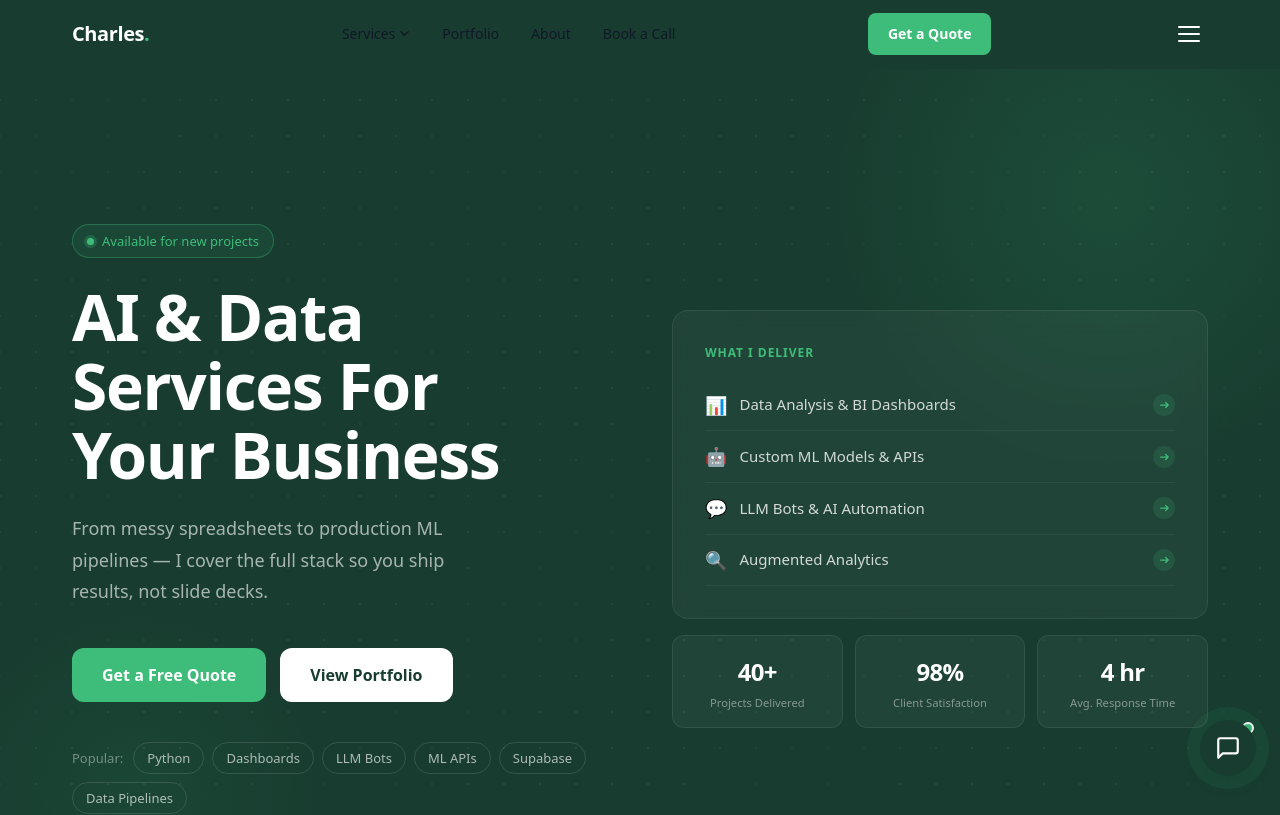
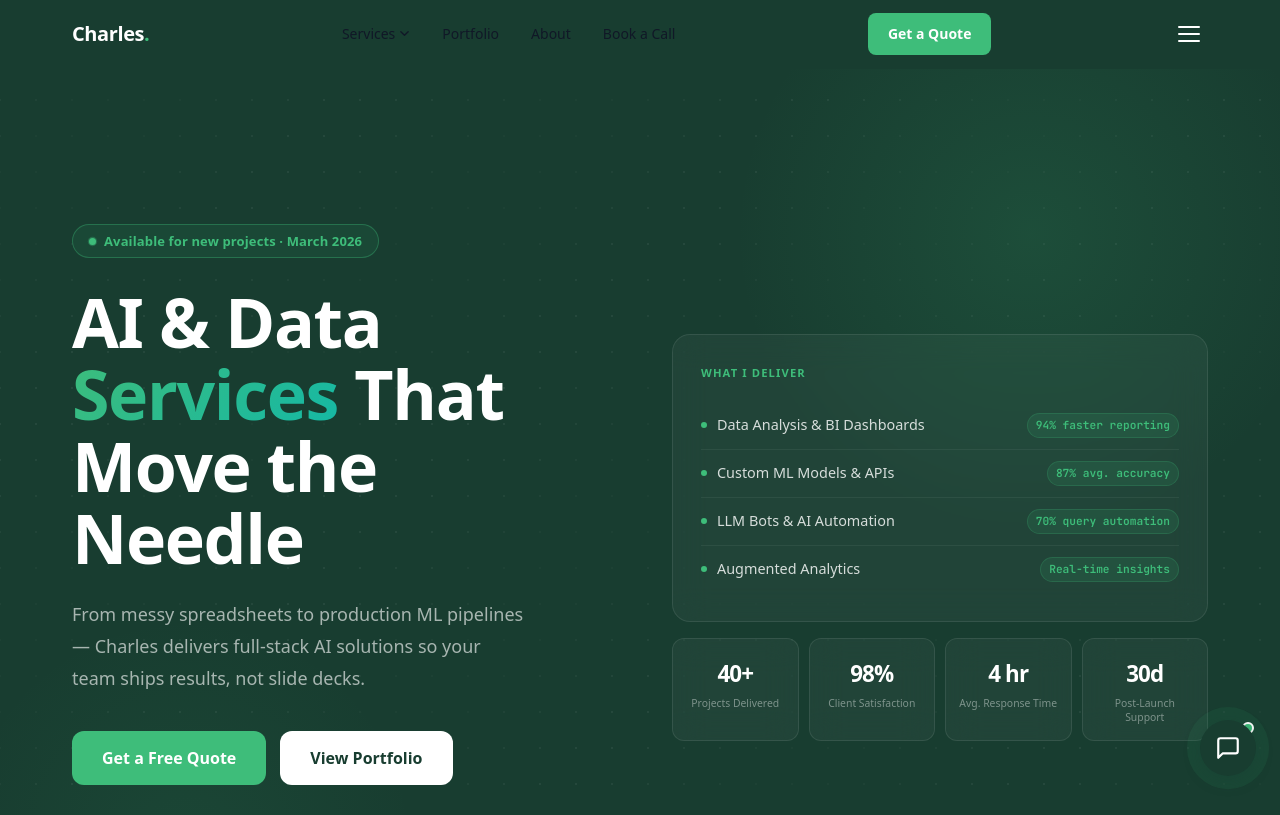
Before and after one commit to charlesAlgo/Binary01, a Next.js app in the folder web/: page / in a window 1280 px wide. Shown: the top 815 px of the page. Built offline with nearby package versions, Linux system fonts and the light colour scheme; a web font is replaced by a local one.

Commit message:
feat: animated hero — Framer Motion, dot grid, stats, trust bar

```diff
--- a/web/components/home/Hero.tsx
+++ b/web/components/home/Hero.tsx
@@ -1,21 +1,36 @@
 "use client";
 
 import { useEffect, useRef } from "react";
+import { motion } from "framer-motion";
 import CTAButton from "@/components/CTAButton";
 import Link from "next/link";
-
-const POPULAR_TAGS = ["Python", "Dashboards", "LLM Bots", "ML APIs", "Supabase", "Data Pipelines"];
 
 const STATS = [
   { number: "40+",  label: "Projects Delivered" },
   { number: "98%",  label: "Client Satisfaction" },
   { number: "4 hr", label: "Avg. Response Time" },
+  { number: "30d",  label: "Post-Launch Support" },
 ];
+
+const SERVICES_LIST = [
+  { label: "Data Analysis & BI Dashboards",  metric: "94% faster reporting" },
+  { label: "Custom ML Models & APIs",         metric: "87% avg. accuracy" },
+  { label: "LLM Bots & AI Automation",        metric: "70% query automation" },
+  { label: "Augmented Analytics",             metric: "Real-time insights" },
+];
+
+const container = {
+  hidden: {},
+  show: { transition: { staggerChildren: 0.11 } },
+};
+const item = {
+  hidden: { opacity: 0, y: 22 },
+  show:   { opacity: 1, y: 0, transition: { duration: 0.55, ease: [0.22, 1, 0.36, 1] } },
+};
 
 export default function Hero() {
   const canvasRef = useRef<HTMLCanvasElement>(null);
 
-  /* Gentle animated particle grid */
   useEffect(() => {
     const canvas = canvasRef.current;
     if (!canvas) return;
@@ -38,12 +53,10 @@ export default function Hero() {
       const rows = Math.ceil(canvas.height / 36);
       for (let r = 0; r <= rows; r++) {
         for (let c = 0; c <= cols; c++) {
-          const x = c * 36;
-          const y = r * 36;
           const wave = Math.sin(t * 0.4 + c * 0.5 + r * 0.5) * 0.5 + 0.5;
           ctx.beginPath();
-          ctx.arc(x, y, 1, 0, Math.PI * 2);
-          ctx.fillStyle = `rgba(255,255,255,${0.04 + wave * 0.06})`;
+          ctx.arc(c * 36, r * 36, 1, 0, Math.PI * 2);
+          ctx.fillStyle = `rgba(255,255,255,${0.03 + wave * 0.05})`;
           ctx.fill();
         }
       }
@@ -64,104 +77,119 @@ export default function Hero() {
         position: "relative",
         backgroundColor: "var(--color-hero)",
         paddingTop: "clamp(7rem, 14vw, 10rem)",
-        paddingBottom: "clamp(4rem, 8vw, 6rem)",
+        paddingBottom: "clamp(5rem, 10vw, 7rem)",
         overflow: "hidden",
       }}
     >
       {/* Animated dot grid */}
-      <canvas
-        ref={canvasRef}
-        aria-hidden="true"
+      <canvas ref={canvasRef} aria-hidden="true"
         style={{ position: "absolute", inset: 0, width: "100%", height: "100%", pointerEvents: "none" }}
       />
 
-      {/* Soft radial glow */}
-      <div aria-hidden="true" style={{ position: "absolute", top: "-20%", right: "-10%", width: "600px", height: "600px", borderRadius: "50%", background: "radial-gradient(circle, rgba(62,189,122,0.12) 0%, transparent 65%)", pointerEvents: "none" }} />
-      <div aria-hidden="true" style={{ position: "absolute", bottom: "-10%", left: "-5%", width: "400px", height: "400px", borderRadius: "50%", background: "radial-gradient(circle, rgba(62,189,122,0.07) 0%, transparent 65%)", pointerEvents: "none" }} />
+      {/* Radial glows */}
+      <div aria-hidden="true" style={{ position: "absolute", top: "-20%", right: "-8%", width: "700px", height: "700px", borderRadius: "50%", background: "radial-gradient(circle, rgba(62,189,122,0.13) 0%, transparent 60%)", pointerEvents: "none" }} />
+      <div aria-hidden="true" style={{ position: "absolute", bottom: "-15%", left: "-5%", width: "500px", height: "500px", borderRadius: "50%", background: "radial-gradient(circle, rgba(62,189,122,0.07) 0%, transparent 65%)", pointerEvents: "none" }} />
 
       <div className="section-wrapper" style={{ position: "relative" }}>
-        <div style={{ display: "grid", gridTemplateColumns: "1fr 1fr", gap: "clamp(2rem, 5vw, 5rem)", alignItems: "center" }}>
+        <motion.div
+          variants={container}
+          initial="hidden"
+          animate="show"
+          style={{ display: "grid", gridTemplateColumns: "1fr 1fr", gap: "clamp(2rem, 5vw, 5rem)", alignItems: "center" }}
+          className="grid-cols-1 lg:grid-cols-2"
+        >
+          {/* ── Left: copy ── */}
+          <div>
+            {/* Available badge */}
+            <motion.div variants={item} style={{ display: "inline-flex", alignItems: "center", gap: "8px", padding: "5px 16px", borderRadius: "999px", border: "1px solid rgba(62,189,122,0.35)", backgroundColor: "rgba(62,189,122,0.09)", marginBottom: "1.75rem" }}>
+              <span className="pulse-ring" style={{ width: "7px", height: "7px", borderRadius: "50%", backgroundColor: "var(--color-accent)", display: "inline-block" }} />
+              <span style={{ fontSize: "0.8125rem", fontWeight: 600, color: "var(--color-accent)", fontFamily: "var(--font-body)", letterSpacing: "0.01em" }}>
+                Available for new projects · March 2026
+              </span>
+            </motion.div>
 
-          {/* Left — copy */}
-          <div>
-            <div style={{ display: "inline-flex", alignItems: "center", gap: "8px", padding: "5px 14px", borderRadius: "999px", border: "1px solid rgba(62,189,122,0.35)", backgroundColor: "rgba(62,189,122,0.08)", marginBottom: "1.5rem" }}>
-              <span style={{ width: "7px", height: "7px", borderRadius: "50%", backgroundColor: "var(--color-accent)", display: "inline-block", boxShadow: "0 0 0 3px rgba(62,189,122,0.25)" }} />
-              <span style={{ fontSize: "0.8125rem", fontWeight: 500, color: "var(--color-accent)", fontFamily: "var(--font-body)" }}>
-                Available for new projects
-              </span>
-            </div>
+            {/* Headline */}
+            <motion.h1 variants={item} style={{ color: "#fff", maxWidth: "14ch", marginBottom: "1.5rem", lineHeight: 1.06, fontSize: "clamp(2.5rem, 5.5vw, 4.25rem)" }}>
+              AI & Data{" "}
+              <span className="gradient-text">Services</span>{" "}
+              That Move the Needle
+            </motion.h1>
 
-            <h1 style={{ color: "#fff", maxWidth: "13ch", marginBottom: "1.5rem", lineHeight: 1.08 }}>
-              AI & Data Services For Your Business
-            </h1>
+            <motion.p variants={item} style={{ color: "rgba(255,255,255,0.62)", fontSize: "1.125rem", maxWidth: "44ch", lineHeight: 1.78, fontFamily: "var(--font-body)", marginBottom: "2.25rem" }}>
+              From messy spreadsheets to production ML pipelines — Charles delivers full-stack AI solutions so your team ships results, not slide decks.
+            </motion.p>
 
-            <p style={{ color: "rgba(255,255,255,0.62)", fontSize: "1.125rem", maxWidth: "42ch", lineHeight: 1.75, fontFamily: "var(--font-body)", marginBottom: "2.5rem" }}>
-              From messy spreadsheets to production ML pipelines — I cover the full stack so you ship results, not slide decks.
-            </p>
+            {/* CTAs */}
+            <motion.div variants={item} style={{ display: "flex", gap: "0.875rem", flexWrap: "wrap", marginBottom: "2.75rem" }}>
+              <CTAButton label="Get a Free Quote"      href="/contact"   variant="filled" size="lg" />
+              <CTAButton label="View Portfolio"        href="/portfolio" variant="white"  size="lg" />
+            </motion.div>
 
-            <div style={{ display: "flex", gap: "0.875rem", flexWrap: "wrap", marginBottom: "2.5rem" }}>
-              <CTAButton label="Get a Free Quote" href="/contact" variant="filled" size="lg" />
-              <CTAButton label="View Portfolio"   href="/portfolio" variant="white" size="lg" />
-            </div>
-
-            {/* Tags */}
-            <div style={{ display: "flex", flexWrap: "wrap", gap: "0.5rem", alignItems: "center" }}>
-              <span style={{ fontSize: "0.8125rem", color: "rgba(255,255,255,0.4)", fontFamily: "var(--font-body)", marginRight: "2px" }}>
-                Popular:
-              </span>
-              {POPULAR_TAGS.map((tag) => (
-                <Link
-                  key={tag}
-                  href={`/services`}
-                  style={{ padding: "4px 13px", borderRadius: "999px", border: "1px solid rgba(255,255,255,0.12)", fontSize: "0.8125rem", color: "rgba(255,255,255,0.65)", fontFamily: "var(--font-body)", textDecoration: "none", transition: "all 0.2s" }}
-                  className="hover:border-[var(--color-accent)] hover:text-[var(--color-accent)]"
-                >
-                  {tag}
-                </Link>
+            {/* Trust micro-row */}
+            <motion.div variants={item} style={{ display: "flex", flexWrap: "wrap", gap: "1.25rem", alignItems: "center" }}>
+              {[
+                { badge: "⭐ Top Rated", sub: "Upwork" },
+                { badge: "🎯 Level 2",  sub: "Fiverr" },
+                { badge: "📚 Applied AI", sub: "Centennial College" },
+              ].map((b) => (
+                <div key={b.badge} style={{ display: "flex", alignItems: "center", gap: "6px" }}>
+                  <span style={{ fontSize: "0.8125rem", fontWeight: 600, color: "rgba(255,255,255,0.75)", fontFamily: "var(--font-body)" }}>{b.badge}</span>
+                  <span style={{ fontSize: "0.75rem", color: "rgba(255,255,255,0.35)", fontFamily: "var(--font-body)" }}>· {b.sub}</span>
+                </div>
               ))}
-            </div>
+            </motion.div>
           </div>
 
-          {/* Right — stats card stack */}
-          <div style={{ display: "flex", flexDirection: "column", gap: "1rem" }}>
-            {/* Main card */}
-            <div style={{ borderRadius: "16px", border: "1px solid rgba(255,255,255,0.08)", backgroundColor: "rgba(255,255,255,0.04)", backdropFilter: "blur(12px)", padding: "2rem" }}>
-              <p style={{ fontSize: "0.75rem", fontWeight: 600, textTransform: "uppercase", letterSpacing: "0.08em", color: "var(--color-accent)", fontFamily: "var(--font-body)", marginBottom: "1rem" }}>
+          {/* ── Right: cards ── */}
+          <motion.div variants={item} style={{ display: "flex", flexDirection: "column", gap: "1rem" }}>
+            {/* Deliverables card */}
+            <div className="glass-card" style={{ borderRadius: "18px", padding: "1.75rem" }}>
+              <p style={{ fontSize: "0.7rem", fontWeight: 700, textTransform: "uppercase", letterSpacing: "0.1em", color: "var(--color-accent)", fontFamily: "var(--font-body)", marginBottom: "1.25rem" }}>
                 What I deliver
               </p>
-              {[
-                { icon: "📊", label: "Data Analysis & BI Dashboards" },
-                { icon: "🤖", label: "Custom ML Models & APIs" },
-                { icon: "💬", label: "LLM Bots & AI Automation" },
-                { icon: "🔍", label: "Augmented Analytics" },
-              ].map((item) => (
-                <div key={item.label} style={{ display: "flex", alignItems: "center", gap: "12px", padding: "10px 0", borderBottom: "1px solid rgba(255,255,255,0.06)" }}>
-                  <span style={{ fontSize: "1.125rem" }}>{item.icon}</span>
-                  <span style={{ fontSize: "0.9375rem", color: "rgba(255,255,255,0.8)", fontFamily: "var(--font-body)" }}>{item.label}</span>
-                  <span style={{ marginLeft: "auto", display: "flex", alignItems: "center", justifyContent: "center", width: "22px", height: "22px", borderRadius: "50%", backgroundColor: "rgba(62,189,122,0.15)", color: "var(--color-accent)" }}>
-                    <svg width="10" height="10" viewBox="0 0 12 12" fill="none"><path d="M2 6h8M8 3l3 3-3 3" stroke="currentColor" strokeWidth="1.5" strokeLinecap="round" strokeLinejoin="round"/></svg>
+              {SERVICES_LIST.map((svc, i) => (
+                <motion.div
+                  key={svc.label}
+                  initial={{ opacity: 0, x: -12 }}
+                  animate={{ opacity: 1, x: 0 }}
+                  transition={{ delay: 0.55 + i * 0.08, duration: 0.45, ease: "easeOut" }}
+                  style={{ display: "flex", alignItems: "center", justifyContent: "space-between", gap: "12px", padding: "11px 0", borderBottom: i < SERVICES_LIST.length - 1 ? "1px solid rgba(255,255,255,0.06)" : "none" }}
+                >
+                  <div style={{ display: "flex", alignItems: "center", gap: "10px" }}>
+                    <span style={{ width: "6px", height: "6px", borderRadius: "50%", backgroundColor: "var(--color-accent)", display: "inline-block", flexShrink: 0 }} />
+                    <span style={{ fontSize: "0.9rem", color: "rgba(255,255,255,0.82)", fontFamily: "var(--font-body)" }}>{svc.label}</span>
+                  </div>
+                  <span style={{ fontSize: "0.7rem", fontWeight: 600, color: "var(--color-accent)", fontFamily: "var(--font-mono)", whiteSpace: "nowrap", flexShrink: 0, padding: "2px 8px", borderRadius: "999px", backgroundColor: "rgba(62,189,122,0.12)", border: "1px solid rgba(62,189,122,0.2)" }}>
+                    {svc.metric}
                   </span>
-                </div>
+                </motion.div>
               ))}
             </div>
 
             {/* Stats row */}
-            <div style={{ display: "grid", gridTemplateColumns: "repeat(3, 1fr)", gap: "0.75rem" }}>
-              {STATS.map((s) => (
-                <div key={s.label} style={{ borderRadius: "12px", border: "1px solid rgba(255,255,255,0.08)", backgroundColor: "rgba(255,255,255,0.04)", padding: "1rem", textAlign: "center" }}>
-                  <p style={{ fontSize: "1.5rem", fontWeight: 700, color: "#fff", fontFamily: "var(--font-display)", letterSpacing: "-0.03em", margin: "0 0 2px" }}>{s.number}</p>
-                  <p style={{ fontSize: "0.7rem", color: "rgba(255,255,255,0.45)", fontFamily: "var(--font-body)", margin: 0, lineHeight: 1.4 }}>{s.label}</p>
-                </div>
+            <div style={{ display: "grid", gridTemplateColumns: "repeat(4, 1fr)", gap: "0.625rem" }}>
+              {STATS.map((s, i) => (
+                <motion.div
+                  key={s.label}
+                  initial={{ opacity: 0, y: 16 }}
+                  animate={{ opacity: 1, y: 0 }}
+                  transition={{ delay: 0.75 + i * 0.07, duration: 0.4 }}
+                  className="glass-card"
+                  style={{ borderRadius: "12px", padding: "1rem 0.75rem", textAlign: "center" }}
+                >
+                  <p style={{ fontSize: "1.4rem", fontWeight: 800, color: "#fff", fontFamily: "var(--font-display)", letterSpacing: "-0.04em", margin: "0 0 3px" }}>{s.number}</p>
+                  <p style={{ fontSize: "0.65rem", color: "rgba(255,255,255,0.42)", fontFamily: "var(--font-body)", margin: 0, lineHeight: 1.35 }}>{s.label}</p>
+                </motion.div>
               ))}
             </div>
-          </div>
-        </div>
+          </motion.div>
+        </motion.div>
       </div>
 
       {/* Wave divider */}
       <div aria-hidden="true" style={{ position: "absolute", bottom: -1, left: 0, right: 0 }}>
-        <svg viewBox="0 0 1440 48" fill="none" xmlns="http://www.w3.org/2000/svg" preserveAspectRatio="none" style={{ display: "block", width: "100%", height: "48px" }}>
-          <path d="M0 48 C360 0 1080 0 1440 48 L1440 48 L0 48Z" fill="#ffffff"/>
+        <svg viewBox="0 0 1440 56" fill="none" xmlns="http://www.w3.org/2000/svg" preserveAspectRatio="none" style={{ display: "block", width: "100%", height: "56px" }}>
+          <path d="M0 56 C360 0 1080 0 1440 56 L1440 56 L0 56Z" fill="#ffffff"/>
         </svg>
       </div>
     </section>
```
